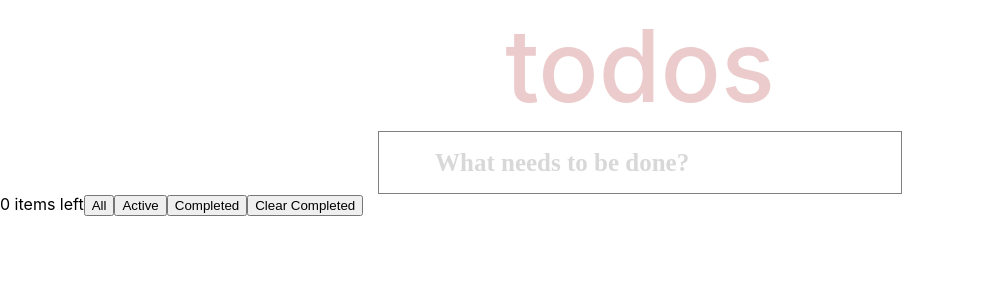
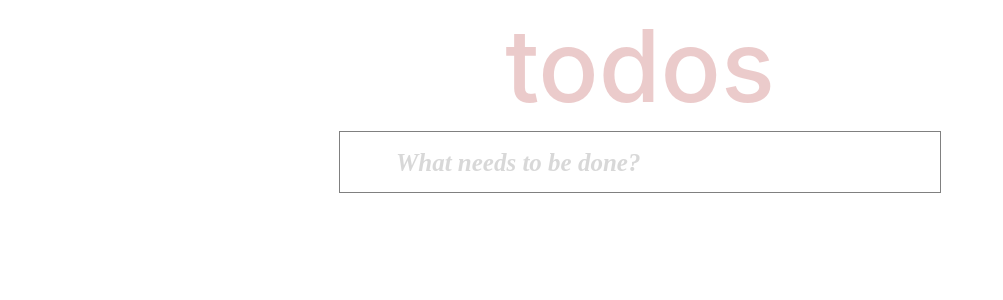
Before and after one commit to FizaAggarwal/react-todo, a React (Create React App) app in the folder class-components-todo/: page / in a window 1280 px wide. Shown: the top 300 px of the page, without its empty margins (0-1003 px from the left). Built offline with nearby package versions, Linux system fonts and the light colour scheme.

Commit message:
.UIchanges

```diff
--- a/class-components-todo/package.json
+++ b/class-components-todo/package.json
@@ -9,6 +9,7 @@
     "@fortawesome/free-regular-svg-icons": "^6.1.1",
     "@fortawesome/free-solid-svg-icons": "^6.1.1",
     "@fortawesome/react-fontawesome": "^0.1.18",
+    "@mui/icons-material": "^5.8.4",
     "@mui/material": "^5.8.6",
     "@testing-library/jest-dom": "^5.16.4",
     "@testing-library/react": "^13.3.0",
--- a/class-components-todo/src/App.css
+++ b/class-components-todo/src/App.css
@@ -2,27 +2,21 @@
   font-size: 100px;
   font-weight: 500;
   text-align: center;
-  margin-top:5px;
-  margin-bottom:5px;
+  margin: 5px;
   color: rgba(175, 47, 47, 0.25);
 }
 
-*:focus{
-  outline: none;
-}
-
-
-.top{
-  border: 1px solid grey;
- /* width:500px;*/
-  display: flex;
-  margin-left: auto;
-  margin-right: auto;
-}
 
 .main{
   display:flex;
   flex-direction: column;
-  margin-right: auto;
-  margin-left: auto;
+  margin:auto;
 }
+
+.top{
+  border: 1px solid grey;
+  width:600px;
+  height:60px;
+  display: flex;
+  margin: auto;
+}
--- a/class-components-todo/src/App.js
+++ b/class-components-todo/src/App.js
@@ -46,7 +46,7 @@ class App extends Component{
   toggleDone = (todo) =>
   this.setState({
     all: this.state.all.map((item) =>
-      item.action === todo.action ? { ...item, done: !item.done } : item
+      item.id === todo.id ? { ...item, done: !item.done } : item
     ),
   });
 
@@ -59,7 +59,7 @@ class App extends Component{
   edit = (todo) => {
     this.setState({
       all: this.state.all.map((item) =>
-        item.action === todo.action ? { ...item, isEdit: !item.isEdit } : item
+        item.id=== todo.id ? { ...item, isEdit: !item.isEdit } : item
       ),
       editToDo: todo.action
     });
@@ -138,7 +138,7 @@ count=(mode)=>{
 
   render(){
     return(
-        <div className="todoapp">
+        <>
           <h1 className="heading">todos</h1>
           <div className="main">
          <div className="top">
@@ -148,9 +148,9 @@ count=(mode)=>{
          {this.listToMap().map((item)=>(
         <TodoItem todo={item} toggle={this.toggleDone} value={this.state.editToDo}
         edit={this.handleEdit} handleEdit={this.handleKeyEdit} editInput={this.edit} delete={this.delete}/> ))}
-        <Footer count={this.count} setMode={this.setMode} clear={this.clear}/>
-          </div>
-        </div>
+        {this.count("all")?<Footer count={this.count} setMode={this.setMode} clear={this.clear}/>:null}
+         </div>
+        </>
     )
   }
 }
--- a/class-components-todo/src/Components/Button.css
+++ b/class-components-todo/src/Components/Button.css
@@ -1,9 +1,8 @@
 
 .btn{
-  color: rgba(128,128,128);
+    color: rgba(128,128,128);
     font-size: large;
-    margin-top: auto;
-    margin-bottom: auto;
+    margin:auto 0px;
     height:40px;
     width:40px;
     background-color: white;
--- /dev/null
+++ b/class-components-todo/src/Components/Footer.css
@@ -0,0 +1,18 @@
+.footer{
+    width:600px;
+    height:60px;
+    margin: 0px auto;
+    border:1px solid grey;
+    box-shadow: 0px 4px rgba(128, 128, 128, 0.3),0px 8px rgba(128, 128, 128, 0.3);
+    display: flex;
+}
+
+.left{
+    margin: auto 0px auto 16px;
+    color: #404040;
+}
+
+.buttons{
+    display: flex;
+    margin-left: 30px;
+}
--- a/class-components-todo/src/Components/Footer.js
+++ b/class-components-todo/src/Components/Footer.js
@@ -1,15 +1,40 @@
 import React, {Component} from "react";
+import './Footer.css';
+import Button from '@mui/material/Button';
+import { styled } from '@mui/material/styles';
+
+const CustomizedButton= styled(Button)`
+    color: #404040;
+    height:25px;
+    margin:auto 0px;
+    :focus{
+        border:1px solid grey;
+        border-radius: 3px;
+    }
+    `;
+
+    const ClearButton = styled(Button)`
+    color: #404040;
+    height:30px;
+    margin:auto 2px auto auto;
+    :hover{
+    text-decoration: underline;}
+    `;
 
 class Footer extends Component{
+
     render(){
         return(
             <div className="footer">
-            <span>{this.props.count("active")} {this.props.count("active")===1?"item":"items"} left</span>
-            <span><button onClick={()=>this.props.setMode("all")}>All</button></span>
-            <span><button onClick={()=>this.props.setMode("active")}>Active</button></span>
-            <span><button onClick={()=>this.props.setMode("completed")}>Completed</button></span>
-            <span><button onClick={this.props.clear}>Clear Completed</button></span>
-          </div>
+            <span className="left">{this.props.count("active")} {this.props.count("active")===1?"item":"items"} left</span>
+            <span className="buttons">
+            <CustomizedButton onClick={()=>this.props.setMode("all")} >All</CustomizedButton>
+            <CustomizedButton onClick={()=>this.props.setMode("active")} >Active</CustomizedButton>
+            <CustomizedButton onClick={()=>this.props.setMode("completed")} >Completed</CustomizedButton>
+            </span>
+            {this.props.count("completed")?<ClearButton onClick={this.props.clear}>
+                Clear Completed</ClearButton>:null}
+             </div>
         )
     }
 }
--- a/class-components-todo/src/Components/Input.css
+++ b/class-components-todo/src/Components/Input.css
@@ -1,13 +1,9 @@
-*:focus{
+  *:focus{
     outline: none;
   }
   .input{
     padding: 16px;
     text-align: left;
-    /*background: rgba(0, 0, 0, 0.003);*/
-    /*box-shadow: 4px 4px rgba(128, 128, 128, 0.3),8px 8px rgba(128, 128, 128, 0.3);*/
-    display: block;
-    width:450px;
     font-size:25px;
     border: none;
   }
@@ -16,4 +12,5 @@
     font-weight: bold;
     color: rgba(128,128,128);
     font-family:"Marker Felt, fantasy";
+    font-style: italic;
   }
--- a/class-components-todo/src/Components/TodoItem.css
+++ b/class-components-todo/src/Components/TodoItem.css
@@ -1,17 +1,6 @@
-*:focus{
-    outline: none;
-  }
-
-  .action{
-    text-decoration:line-through;
-    color: grey;
-    opacity: 0.5;
-  }
-
   input[type="checkbox"] {
     -webkit-appearance: none;
     appearance: none;
-    margin: 0;
     font: inherit;
     width: 30px;
     height: 30px;
@@ -19,6 +8,7 @@
     border-radius: 50%;
    display: grid;
     place-content: center;
+    margin:auto 0px auto 6px;
   }
 
   input[type="checkbox"]::before {
@@ -28,12 +18,33 @@
   }
 
   input[type="checkbox"]:checked::before {
-    content: '✔';
-    color: green;
     transform: scale(1);
   }
 
+   .edit{
+    font-size:25px;
+    text-align: left;
+    padding:22px;
+    margin-left: 30px;
+    width:450px;
+  }
 
-.todo{
-    display: flex;
+  #action{
+    text-decoration:line-through;
+    color: grey;
+    opacity: 0.5;
   }
+
+  .list{
+    font-size: 25px;
+    padding-left: 22px;
+    margin: auto 0px;
+    width:400px;
+  }
+  .delete{
+    background-color: white;
+    border: none;
+    color: rgba(175, 47, 47);
+    margin: auto 10px auto auto;
+    display: none;
+  }
--- a/class-components-todo/src/Components/TodoItem.js
+++ b/class-components-todo/src/Components/TodoItem.js
@@ -1,21 +1,39 @@
 import React, { Component } from "react";
 import './TodoItem.css';
+import CloseIcon from '@mui/icons-material/Close';
+import Box from '@mui/material/Box';
+import { styled } from '@mui/material/styles';
+
+const CustomizedBox= styled(Box)`
+    display: flex;
+    border: 1px solid grey;
+    height:60px;
+    width:600px;
+    align-self: center;
+
+    :hover{
+        .delete{
+            display:initial;
+        }
+    }
+`;
 
 class TodoItem extends Component{
+
     render(){
         return(
-            <div key={this.props.todo.id} className="todo">
+            <CustomizedBox key={this.props.todo.id}>
 
-            <input id="toggle" className="toggle" type="checkbox" checked={this.props.todo.done}
-             onChange={() => this.props.toggle(this.props.todo)}/>
-            <span>{this.props.todo.isEdit?
-            <input id={this.props.todo.id} type="text" value={this.props.value}
+            {this.props.todo.isEdit?null:<input type="checkbox" checked={this.props.todo.done}
+             onChange={() => this.props.toggle(this.props.todo)}/>}
+            {this.props.todo.isEdit?
+            <input className="edit" id={this.props.todo.id} type="text" value={this.props.value}
              onChange={this.props.edit} onKeyPress={this.props.handleEdit} ></input>:
             <span onDoubleClick={()=>this.props.editInput(this.props.todo)}
-            className={this.props.todo.done?"action":"not-action"}>{this.props.todo.action}</span>}
-            </span>
-            <button onClick={()=>this.props.delete(this.props.todo)}>delete</button>
-        </div>
+            id={this.props.todo.done?"action":"not-action"} className="list">{this.props.todo.action}</span>}
+            {this.props.todo.isEdit?null:<button className="delete"
+            onClick={()=>this.props.delete(this.props.todo)}><CloseIcon/></button>}
+        </CustomizedBox>
         )
     }
 }
```
Also changed, not shown: 1 other file (tests, documents, lock files or other folders).
